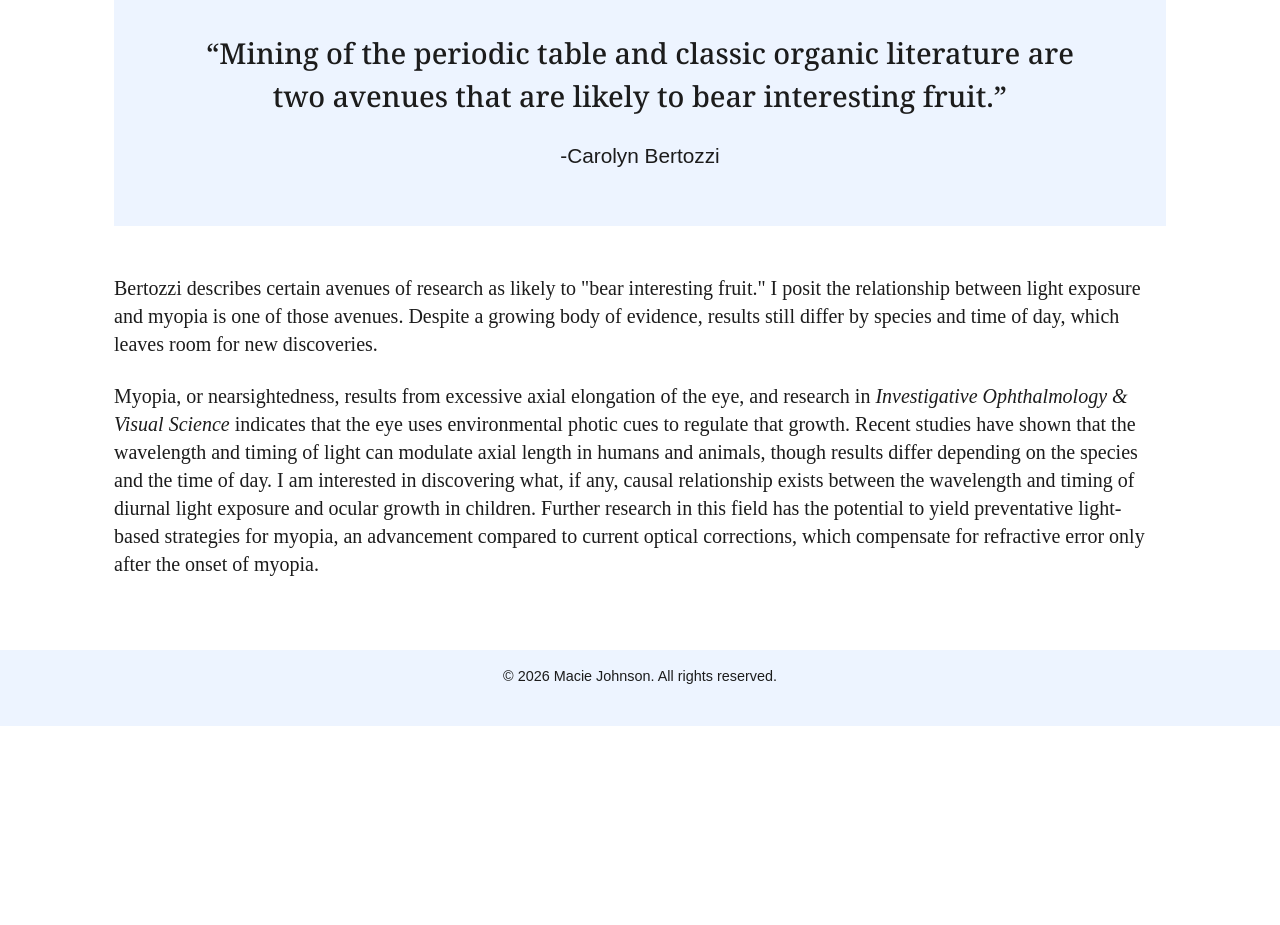
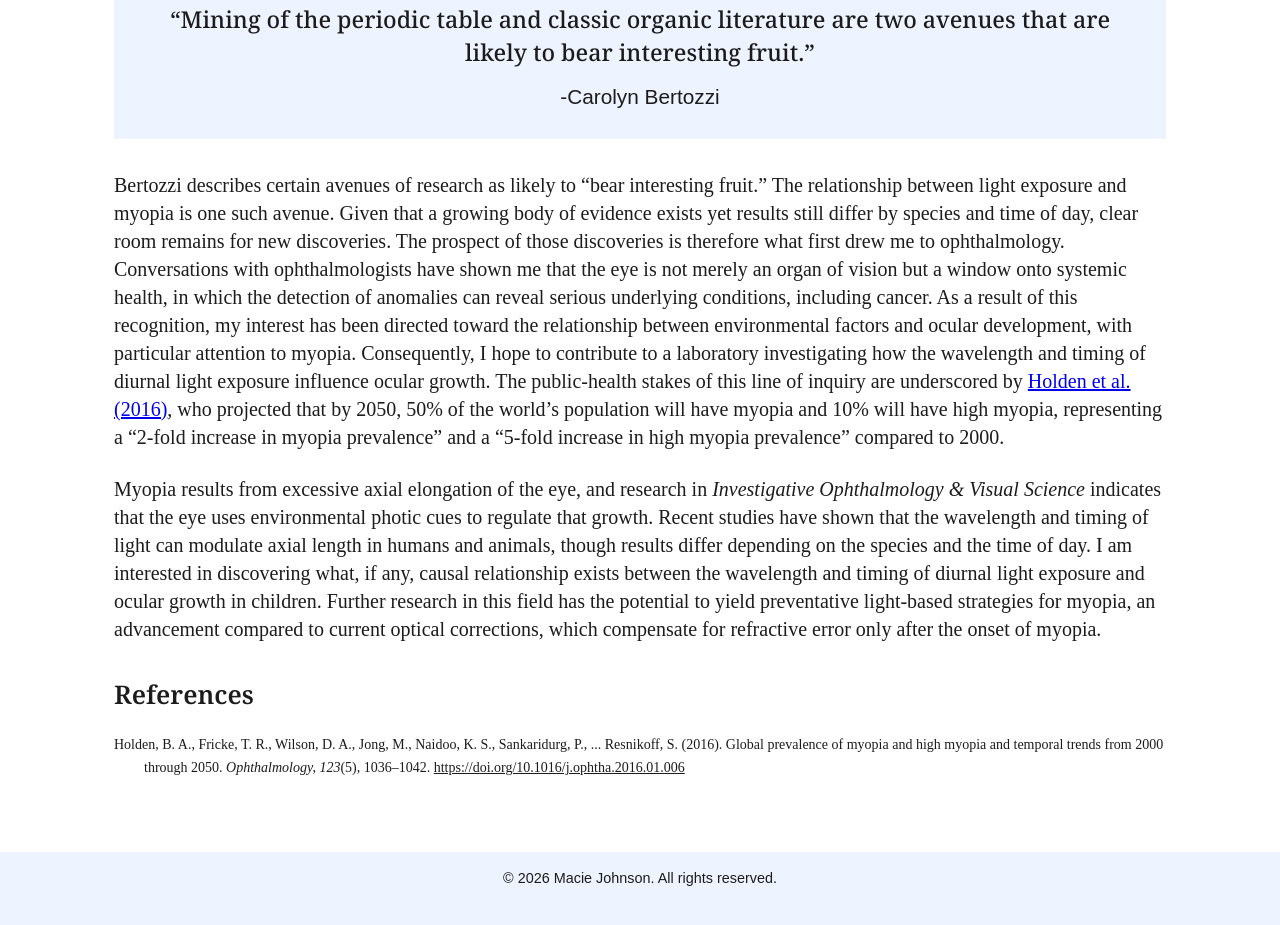
Before and after one commit to MacieJohnson/MacieJohnson.github.io, a plain HTML site: page research.html in a window 1280 px wide. Shown: the part 241-1166 px from the top of the page. Before the commit the page ends 967 px from the top, so only its background shows below. Drawn offline with Linux system fonts and the light colour scheme.

Commit message:
publish to website

```diff
--- a/css/style.css
+++ b/css/style.css
@@ -58,18 +58,33 @@ h1 { text-align: center; font-size: 3.6rem; font-weight: 600; margin: 3rem 0 1.5
 .feature {
   background: var(--box-bg);
   display: grid;
-  grid-template-columns: minmax(0, 280px) 1fr;   /* smaller portrait */
-  gap: 2.5rem;
+  grid-template-columns: minmax(0, 260px) 1fr;
+  gap: 2rem;
   align-items: center;
-  padding: 2rem 3rem;
-  margin-bottom: 2.5rem;
+  padding: 1.5rem 2.25rem;
+  margin-bottom: 2rem;
 }
 .feature img { width: 100%; height: auto; display: block; }
+.feature .quote {
+  font-size: 1.55rem;
+  line-height: 1.45;
+  margin-bottom: 1rem;
+}
 .quote { font-size: 1.8rem; line-height: 1.5; text-align: center; margin: 0 0 1.5rem; }
 .quote-author { font-family: Arial, Helvetica, sans-serif; font-size: 1.3rem; margin: 0; }
 
 /* Research page with quote box with no photo */
-.quote-box { background: var(--box-bg); padding: 3.5rem 4rem; margin-bottom: 3rem; text-align: center; }
+.quote-box {
+  background: var(--box-bg);
+  padding: 1.75rem 2.5rem;   /* was 3.5rem 4rem — much less scrolling needed */
+  margin-bottom: 2rem;       /* was 3rem */
+  text-align: center;
+}
+.quote-box .quote {
+  font-size: 1.45rem;        /* remember slightly smaller than the default 1.8rem */
+  line-height: 1.45;
+  margin-bottom: 0.75rem;
+}
 .quote-box .quote-author { text-align: center; }
 
 /* ---------- Text and photo side by side ---------- */
@@ -115,6 +130,30 @@ footer {
 .delay-1 { animation-delay: 0.25s; }   /* university line */
 .delay-2 { animation-delay: 0.55s; }   /* blue photo + quote box */
 
+/* --------- References for Research Page ---------- */
+.references {
+    margin-top: 30px;
+    font-size: 14px;
+    line-height: 1.7;
+}
+
+.references h3 {
+  font-family: "Noto Serif", Georgia, "Times New Roman", serif;
+  font-size: 1.6rem;
+  font-weight: 600;
+  margin: 0 0 1rem;
+}
+
+.references p {
+    padding-left: 30px;
+    text-indent: -30px;
+}
+
+.references a {
+    color: inherit;
+    text-decoration: underline;
+}
+
 /* for people who turn off animations in their settings just see the page */
 @media (prefers-reduced-motion: reduce) {
   .fade-in { animation: none; opacity: 1; }
--- a/research.html
+++ b/research.html
@@ -28,10 +28,24 @@
     </section>
 
     <main>
-      <p>Bertozzi describes certain avenues of research as likely to "bear interesting fruit." I posit the relationship between light exposure and myopia is one of those avenues. Despite a growing body of evidence, results still differ by species and time of day, which leaves room for new discoveries.</p>
+      <p>Bertozzi describes certain avenues of research as likely to “bear interesting fruit.” The relationship between light exposure and myopia is one such avenue. Given that a growing body of evidence exists yet results still differ by species and time of day, clear room remains for new discoveries. The prospect of those discoveries is therefore what first drew me to ophthalmology. Conversations with ophthalmologists have shown me that the eye is not merely an organ of vision but a window onto systemic health, in which the detection of anomalies can reveal serious underlying conditions, including cancer. As a result of this recognition, my interest has been directed toward the relationship between environmental factors and ocular development, with particular attention to myopia. Consequently, I hope to contribute to a laboratory investigating how the wavelength and timing of diurnal light exposure influence ocular growth. The public-health stakes of this line of inquiry are underscored by <a href="https://doi.org/10.1016/j.ophtha.2016.01.006" target="_blank">Holden et al. (2016)</a>, who projected that by 2050, 50% of the world’s population will have myopia and 10% will have high myopia, representing a “2-fold increase in myopia prevalence” and a “5-fold increase in high myopia prevalence” compared to 2000.</p>
 
-      <p>Myopia, or nearsightedness, results from excessive axial elongation of the eye, and research in <em>Investigative Ophthalmology &amp; Visual Science</em> indicates that the eye uses environmental photic cues to regulate that growth. Recent studies have shown that the wavelength and timing of light can modulate axial length in humans and animals, though results differ depending on the species and the time of day. I am interested in discovering what, if any, causal relationship exists between the wavelength and timing of diurnal light exposure and ocular growth in children. Further research in this field has the potential to yield preventative light-based strategies for myopia, an advancement compared to current optical corrections, which compensate for refractive error only after the onset of myopia.</p>
+      <p>Myopia results from excessive axial elongation of the eye, and research in <em>Investigative Ophthalmology &amp; Visual Science</em> indicates that the eye uses environmental photic cues to regulate that growth. Recent studies have shown that the wavelength and timing of light can modulate axial length in humans and animals, though results differ depending on the species and the time of day. I am interested in discovering what, if any, causal relationship exists between the wavelength and timing of diurnal light exposure and ocular growth in children. Further research in this field has the potential to yield preventative light-based strategies for myopia, an advancement compared to current optical corrections, which compensate for refractive error only after the onset of myopia.</p>
     </main>
+    <section class="references">
+    <h3>References</h3>
+
+    <p>
+        Holden, B. A., Fricke, T. R., Wilson, D. A., Jong, M.,
+        Naidoo, K. S., Sankaridurg, P., ... Resnikoff, S. (2016).
+        Global prevalence of myopia and high myopia and temporal
+        trends from 2000 through 2050.
+        <em>Ophthalmology, 123</em>(5), 1036–1042.
+        <a href="https://doi.org/10.1016/j.ophtha.2016.01.006"
+           target="_blank"
+           rel="noopener noreferrer">https://doi.org/10.1016/j.ophtha.2016.01.006</a>
+    </p>
+</section>
   </div>
   <footer>
     <p>&copy; 2026 Macie Johnson. All rights reserved.</p>
```
